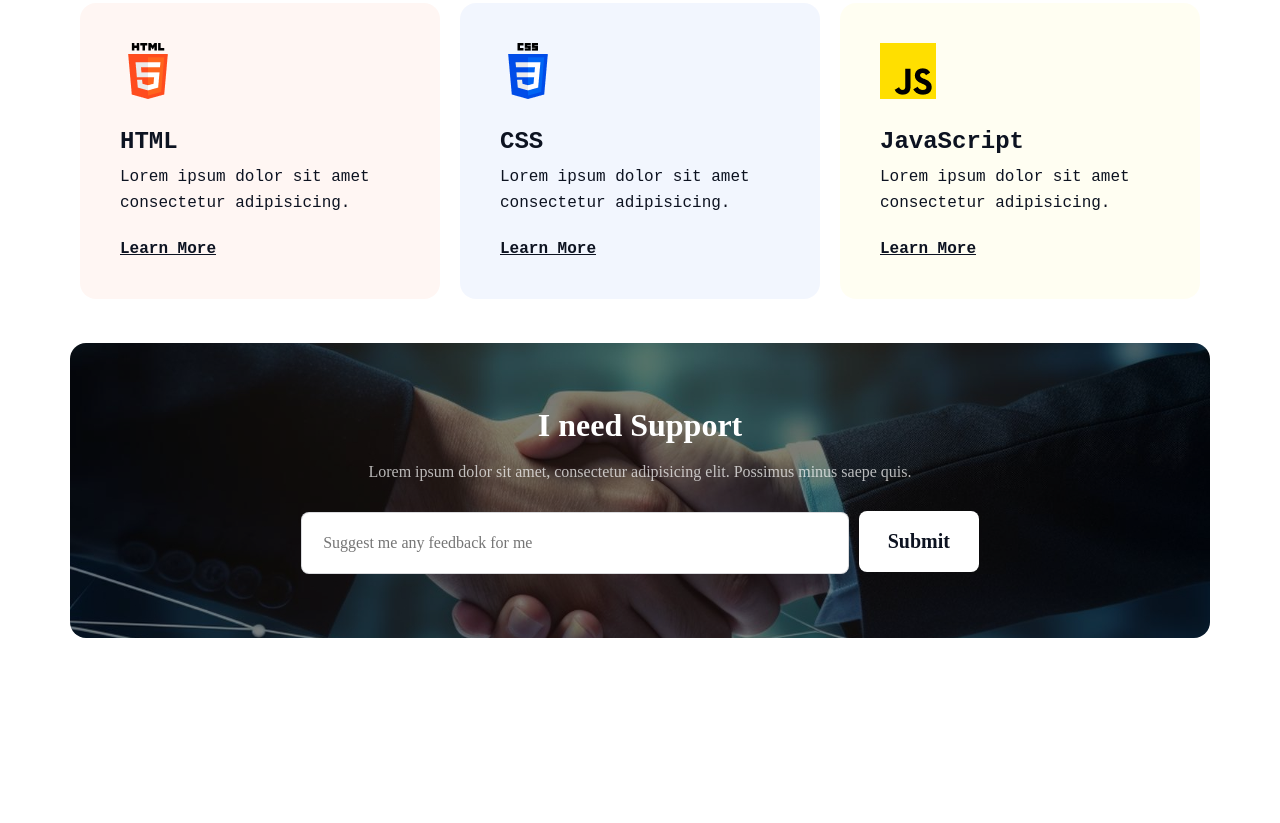
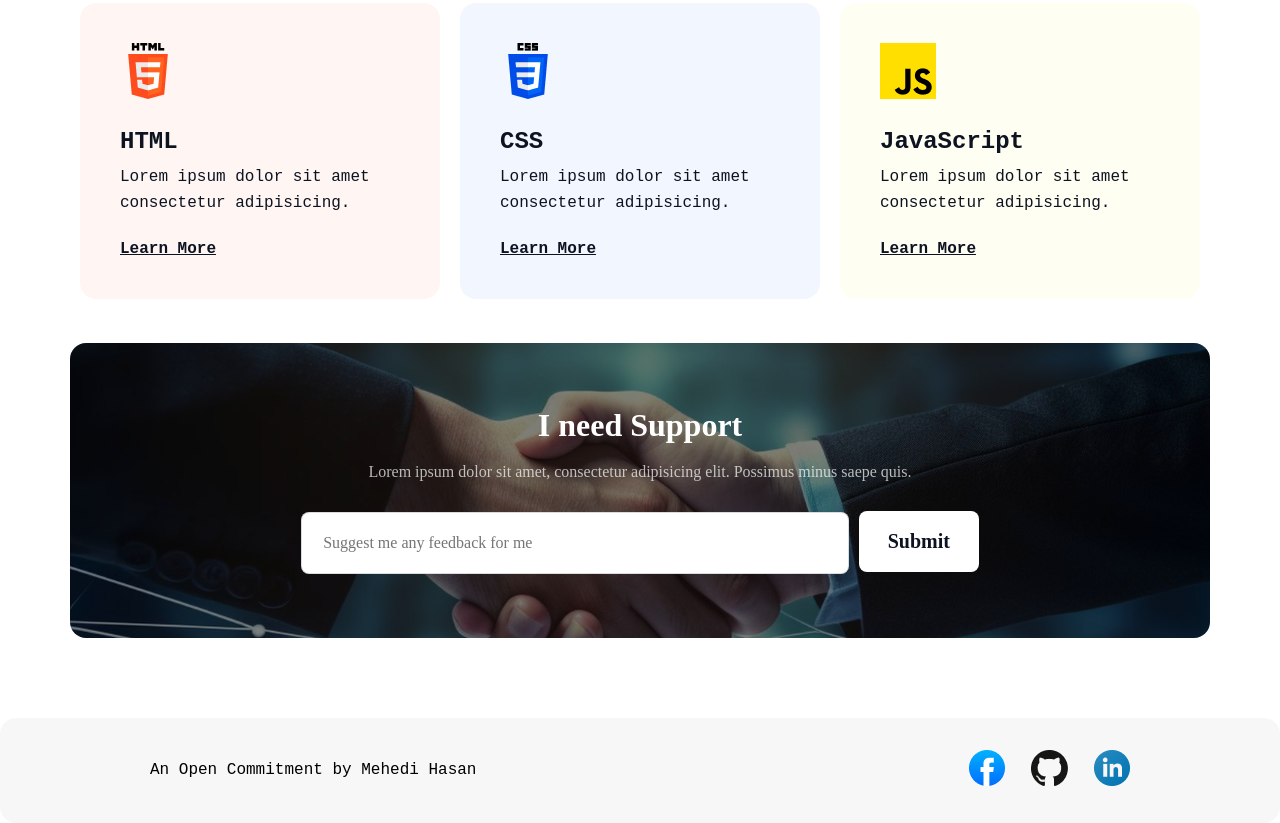
Before and after one commit to mehedi-hasan-rihat/Assignment-1, a plain HTML site: page index.html in a window 1280 px wide. Shown: the part 3164-3987 px from the top of the page. Before the commit the page ends 3802 px from the top, so only its background shows below. Drawn offline with Linux system fonts and the light colour scheme; a web font is replaced by a local one.

Commit message:
add footer

```diff
--- a/index.html
+++ b/index.html
@@ -151,5 +151,23 @@
             </div>
         </div>
     </section>
+
+
+
+    <section class="footer">
+        <div class="content">
+            <div class="text">
+                <p>An Open Commitment by Mehedi Hasan</p>
+            </div>
+
+            <div class="logo">
+                <ul>
+                    <li><a href=""><img src="./img/facebook.png" alt="facebook"></a></li>
+                    <li><a href=""><img src="./img/github.png" alt="github"></a></li>
+                    <li><a href=""><img src="./img/linkedin-icon 1.png" alt="linkedin"></a></li>
+                </ul>
+            </div>
+        </div>
+    </section>
 </body>
 </html>
--- a/style.css
+++ b/style.css
@@ -350,6 +350,7 @@
     font-size: 16px;
     font-weight: 400;
     font-family: Azeret Mono;
+    outline: none;
 }
 
 .contact-content .input-part .btn{
@@ -364,3 +365,29 @@
     font-weight: 600;
     text-align: center;
     }
+
+
+.footer{
+    padding: 32px 150px;
+    border-radius: 16px;
+    background: rgba(13, 19, 33, 0.03);
+    margin-top: 80px;
+}
+
+.footer .content{
+    display: flex;
+    justify-content: space-between;
+    align-items: center;
+    margin: 0 auto;
+    max-width: 1140px;
+}
+
+
+.footer .logo ul{
+    display: flex;
+    gap: 26px;
+}
+
+.footer .logo ul li{
+    list-style: none;
+}
```
